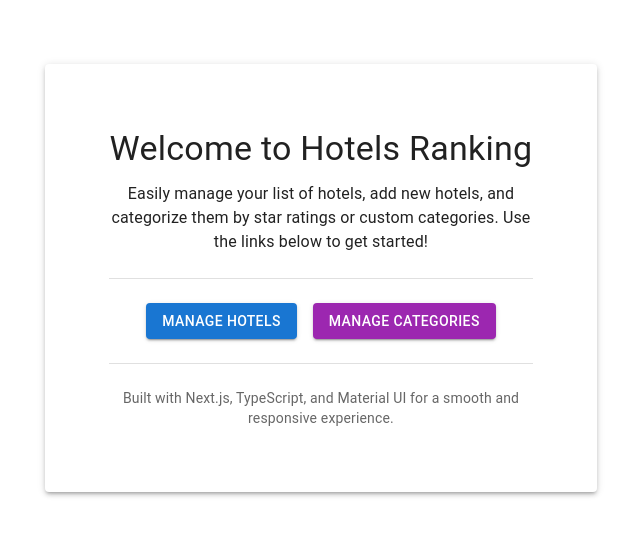
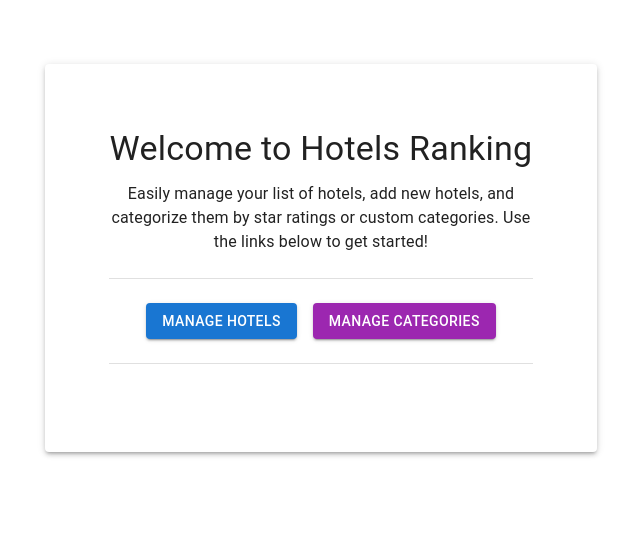
Before and after one commit to ikape/Hotels-Ranking-Application, a Next.js app: page / in a window 1280 px wide. Shown: the top 536 px of the page, without its empty margins (319-959 px from the left). Built offline with nearby package versions, Linux system fonts and the light colour scheme.

Commit message:
FT: remove text

```diff
--- a/src/pages/index.tsx
+++ b/src/pages/index.tsx
@@ -30,10 +30,6 @@ const Home: React.FC = () => {
                 </Box>
 
                 <Divider sx={{ marginY: 3 }} />
-
-                <Typography variant="body2" color="textSecondary">
-                    Built with Next.js, TypeScript, and Material UI for a smooth and responsive experience.
-                </Typography>
             </Paper>
         </Container>
     );
```
